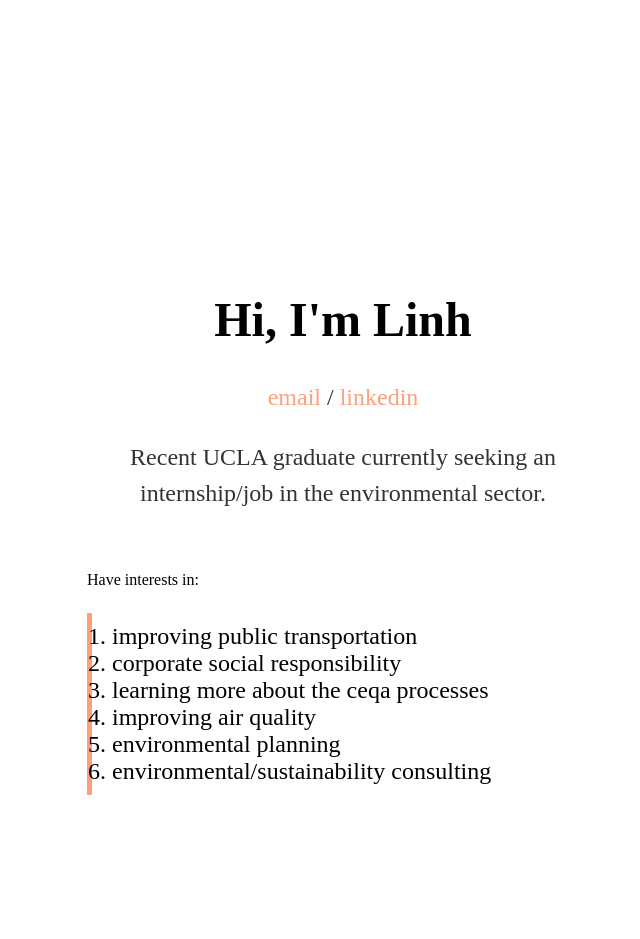
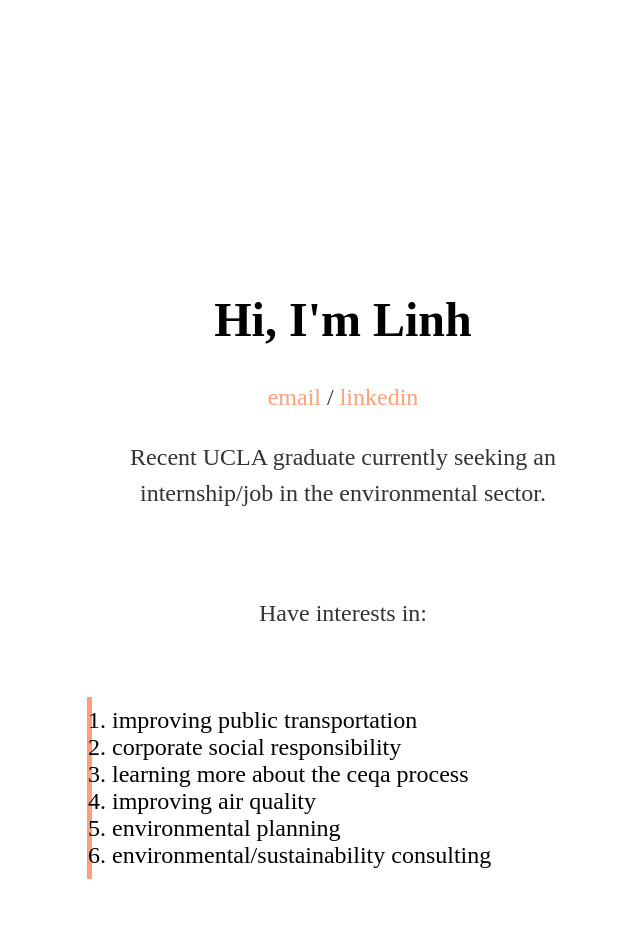
Before and after one commit to lttrinh/lttrinh.github.io, a Jekyll site: the page built from index.html, in a window 1280 px wide. Shown: the whole page, without its empty margins (297-937 px from the left). Built offline with Jekyll 4.4.1, drawn with Linux system fonts in a browser that asks for light colours; before the commit the page ends 900 px from its top, so only the background shows below that.

Commit message:
Update index.html

```diff
--- a/index.html
+++ b/index.html
@@ -14,11 +14,11 @@ title: Linh To Trinh
 
 <div class="content">
 	<p>Recent UCLA graduate currently seeking an internship/job in the environmental sector.</p><br><br>
-	Have interests in:<br>
+	<p>Have interests in:</p><br>
 	<ul>
 		<li>improving public transportation</li>
 		<li>corporate social responsibility</li>
-		<li>learning more about the ceqa processes</li>
+		<li>learning more about the ceqa process</li>
 		<li>improving air quality</li>
 		<li>environmental planning</li>
 		<li>environmental/sustainability consulting</li>
```
